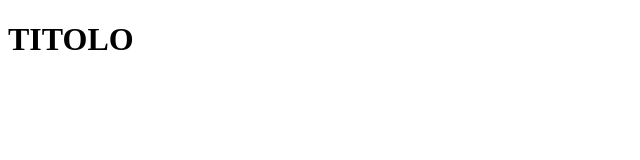
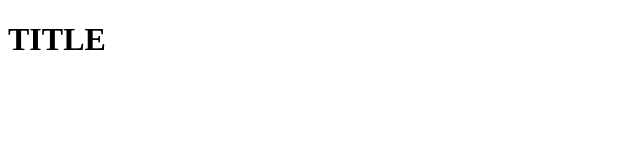
Before and after one commit to AdinaGabrielaIamandi/git-test, a plain HTML site: page index.html in a window 1280 px wide. Shown: the full height of the page, 0-640 px from the left. Drawn offline with Linux system fonts and the light colour scheme.

Commit message:
add tag h1

```diff
--- a/index.html
+++ b/index.html
@@ -9,7 +9,7 @@
 </head>
 
 <body>
-    <h1>TITOLO</h1>
+    <h1>TITLE</h1>
 </body>
 
 </html>
```
